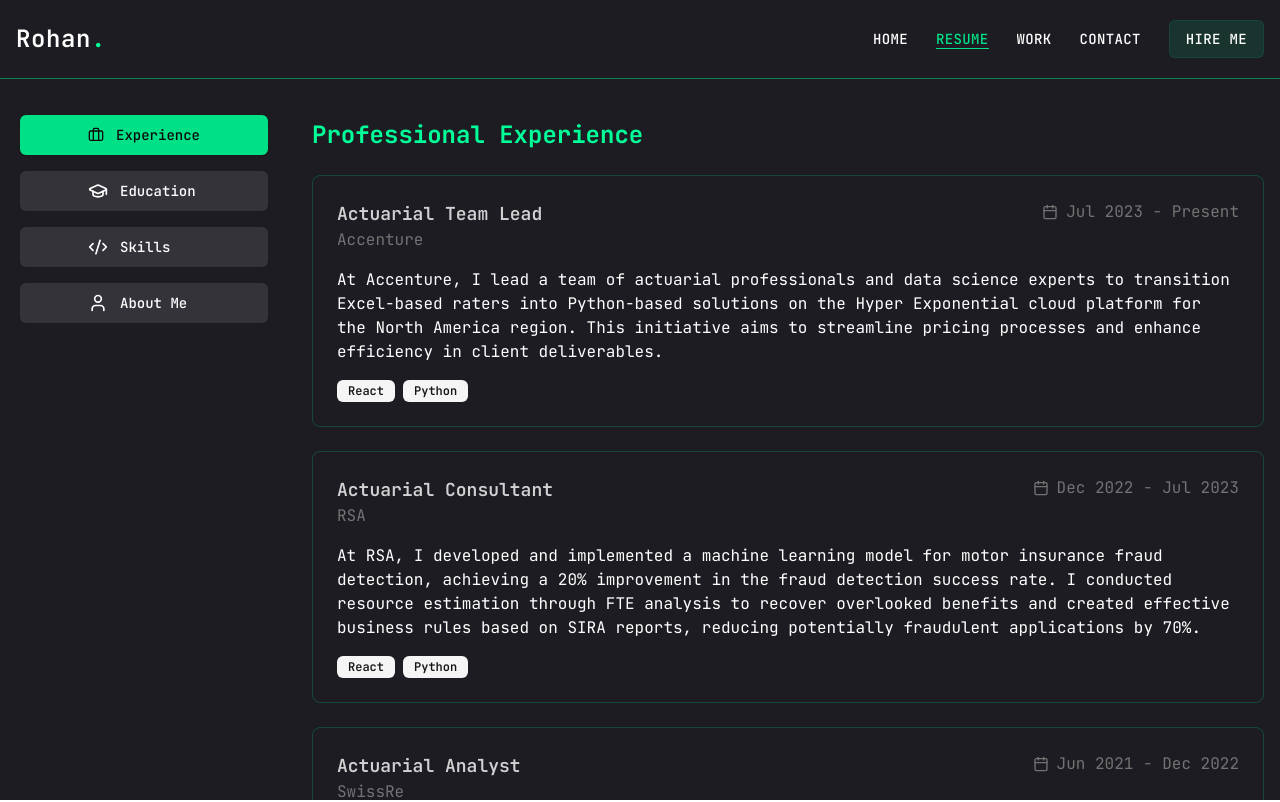
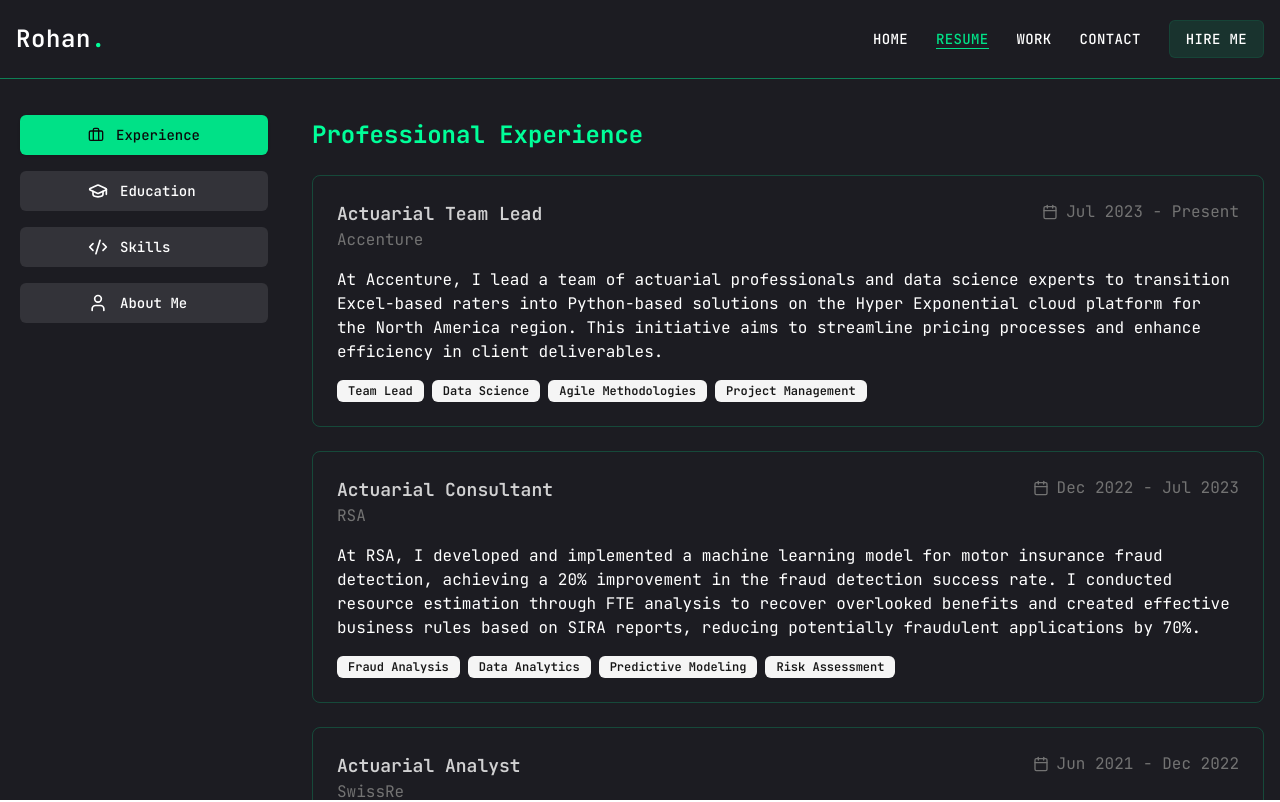
Before and after one commit to RohanYashraj/rohanyashraj.github.io, a Next.js app: page /resume in a window 1280 px wide. Shown: the top 802 px of the page. Built offline with nearby package versions, Linux system fonts and the light colour scheme.

Commit message:
Professional experience update

```diff
--- a/app/resume/page.tsx
+++ b/app/resume/page.tsx
@@ -39,7 +39,12 @@
         period: "Jul 2023 - Present",
         description:
           "At Accenture, I lead a team of actuarial professionals and data science experts to transition Excel-based raters into Python-based solutions on the Hyper Exponential cloud platform for the North America region. This initiative aims to streamline pricing processes and enhance efficiency in client deliverables.",
-        highlights: ["React", "Python"],
+        highlights: [
+          "Team Lead",
+          "Data Science",
+          "Agile Methodologies",
+          "Project Management",
+        ],
       },
       {
         role: "Actuarial Consultant",
@@ -47,7 +52,12 @@
         period: "Dec 2022 - Jul 2023",
         description:
           "At RSA, I developed and implemented a machine learning model for motor insurance fraud detection, achieving a 20% improvement in the fraud detection success rate. I conducted resource estimation through FTE analysis to recover overlooked benefits and created effective business rules based on SIRA reports, reducing potentially fraudulent applications by 70%.",
-        highlights: ["React", "Python"],
+        highlights: [
+          "Fraud Analysis",
+          "Data Analytics",
+          "Predictive Modeling",
+          "Risk Assessment",
+        ],
       },
       {
         role: "Actuarial Analyst",
@@ -55,7 +65,7 @@
         period: "Jun 2021 - Dec 2022",
         description:
           "While at Swiss Re, I supported pricing for over 30 quotes across life, health, and disability products for the South-East Asia market. I conducted experience studies using R, resulting in cost revisions aligned with actual claims experience. Additionally, I developed models for premium trend analysis and data visualization, collaborated with underwriting teams to launch three new critical illness products, and presented findings to clients and senior leadership, including a presentation on decision-tree-based machine learning.",
-        highlights: ["React", "Python"],
+        highlights: ["Reinsurance Pricing", "Communication", "Documentation"],
       },
       {
         role: "Actuarial Consultant",
@@ -63,7 +73,7 @@
         period: "Jun 2019 - Jun 2021",
         description:
           "At Tech Actuarial, I worked on diverse projects, including claims analytics for Ayushman Bharat, where I analyzed 200,000 health insurance records, improving claims management efficiency by 20%. I built RShiny dashboards and Python-based tools for tracking claims and detecting fraud. For crop insurance, I developed ARIMA models to project crop yields and dashboards for futures tracking, reducing manual processing time by 70%. I also priced cancer products across 28 states, created valuation models for defined benefit pension schemes, and prepared consulting pitch presentations for various clients.",
-        highlights: ["React", "Python"],
+        highlights: ["Python", "R", "Excel Tools", "Business Analytics"],
       },
       {
         role: "CAS Summer Internship Program",
@@ -71,7 +81,7 @@
         period: "Jun 2020 - Aug 2020",
         description:
           "During my internship with the CAS, I worked on property and casualty pricing, reserving, and predictive modeling projects using Cognalysis Multirate software. I was recognized as a CAS Spotlight Candidate for demonstrating exceptional actuarial skills and contributing valuable insights.",
-        highlights: ["React", "Python"],
+        highlights: ["Pricing", "Reserving", "Soft Skills", "Case Study"],
       },
       {
         role: "Research Associate",
@@ -79,7 +89,7 @@
         period: "Jun 2017- Jun 2019",
         description:
           "As a Research Associate, I focused on fraud detection frameworks for group health insurance schemes, integrating actuarial and data science methodologies to improve fraud detection capabilities",
-        highlights: ["React", "Python"],
+        highlights: ["Insurance Fraud Precention", "Data Science"],
       },
     ],
   },
```
